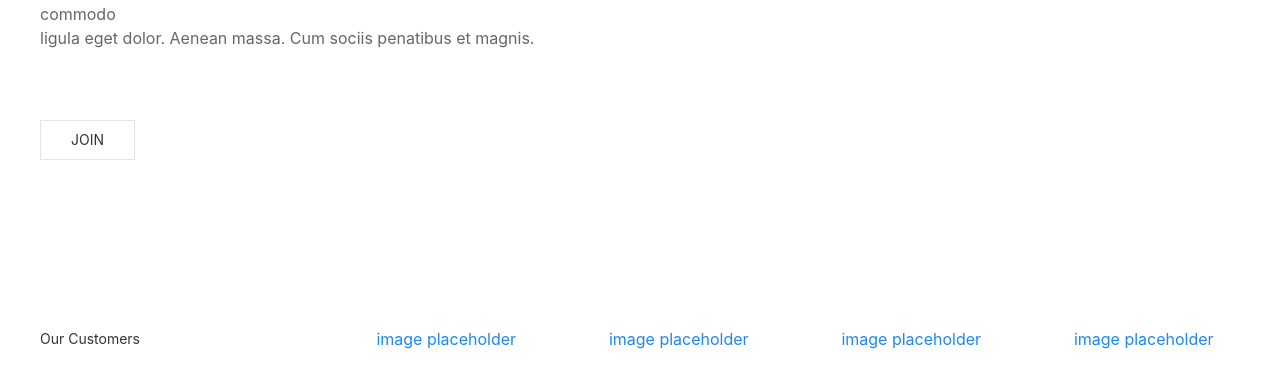
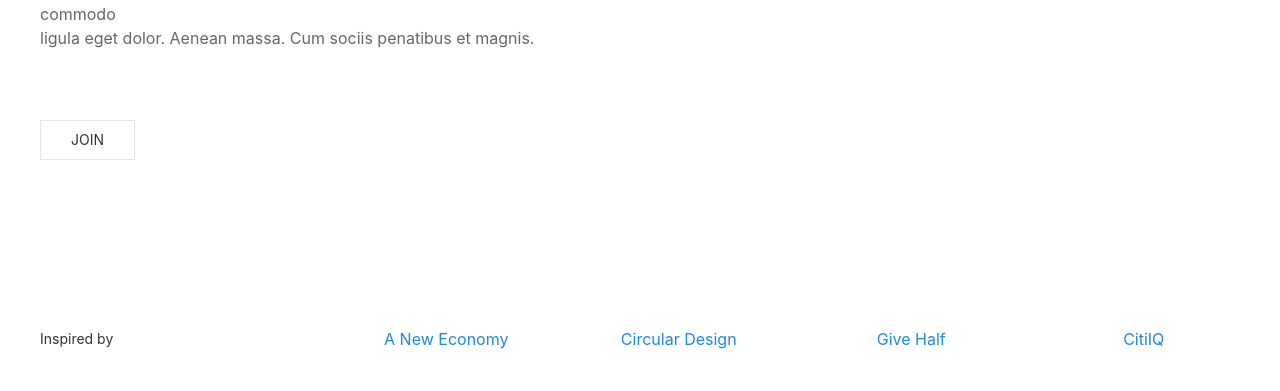
Before and after one commit to builders/workshops, a website: page index.html in a window 1280 px wide. Shown: the part 409-800 px from the top of the page. Drawn offline with Linux system fonts and the light colour scheme.

Commit message:
Inspired by A New Economy, Circular Design, Give Half, CitiIQ

```diff
--- a/index.html
+++ b/index.html
@@ -114,28 +114,29 @@
                         <div class="uk-flex-middle uk-grid-margin uk-grid uk-grid-stack" uk-grid="">
                             <div class="uk-width-expand@m uk-first-column">
                                 <h2 class="uk-text-left@l uk-text-center uk-h6 uk-scrollspy-inview uk-animation-slide-bottom-small" uk-scrollspy-class="" style="">
-            Our Customers    </h2>
+                                    Inspired by
+                                </h2>
                             </div>
                             <div class="uk-width-3-4@m uk-grid-margin uk-first-column">
                                 <div class="uk-margin uk-text-center uk-child-width-1-1 uk-grid-match uk-child-width-1-4@s uk-grid uk-scrollspy-inview uk-animation-slide-bottom-small" uk-scrollspy-class="" uk-grid="" style="">
+                                    <div>
+                                        <div uk-scrollspy-class="" class="el-item uk-panel uk-scrollspy-inview uk-animation-slide-bottom-small" style="">
+                                            <a uk-scroll="" href="http://www.aneweconomy.ca/" class="el-link">A New Economy</a>
+                                        </div>
+                                    </div>
                                     <div class="uk-first-column">
                                         <div uk-scrollspy-class="" class="el-item uk-panel uk-scrollspy-inview uk-animation-slide-bottom-small" style="">
-                                            <a uk-scroll="" href="#" class="el-link">image placeholder</a>
+                                            <a uk-scroll="" href="https://www.circulardesignguide.com/" class="el-link">Circular Design</a>
                                         </div>
                                     </div>
                                     <div>
                                         <div uk-scrollspy-class="" class="el-item uk-panel uk-scrollspy-inview uk-animation-slide-bottom-small" style="">
-                                            <a uk-scroll="" href="#" class="el-link">image placeholder</a>
+                                            <a uk-scroll="" href="http://givehalf.co/" class="el-link">Give Half</a>
                                         </div>
                                     </div>
                                     <div>
                                         <div uk-scrollspy-class="" class="el-item uk-panel uk-scrollspy-inview uk-animation-slide-bottom-small" style="">
-                                            <a uk-scroll="" href="#" class="el-link">image placeholder</a>
-                                        </div>
-                                    </div>
-                                    <div>
-                                        <div uk-scrollspy-class="" class="el-item uk-panel uk-scrollspy-inview uk-animation-slide-bottom-small" style="">
-                                            <a uk-scroll="" href="#" class="el-link">image placeholder</a>
+                                            <a uk-scroll="" href="https://www.citiiq.com/" class="el-link">CitiIQ</a>
                                         </div>
                                     </div>
                                 </div>
```
